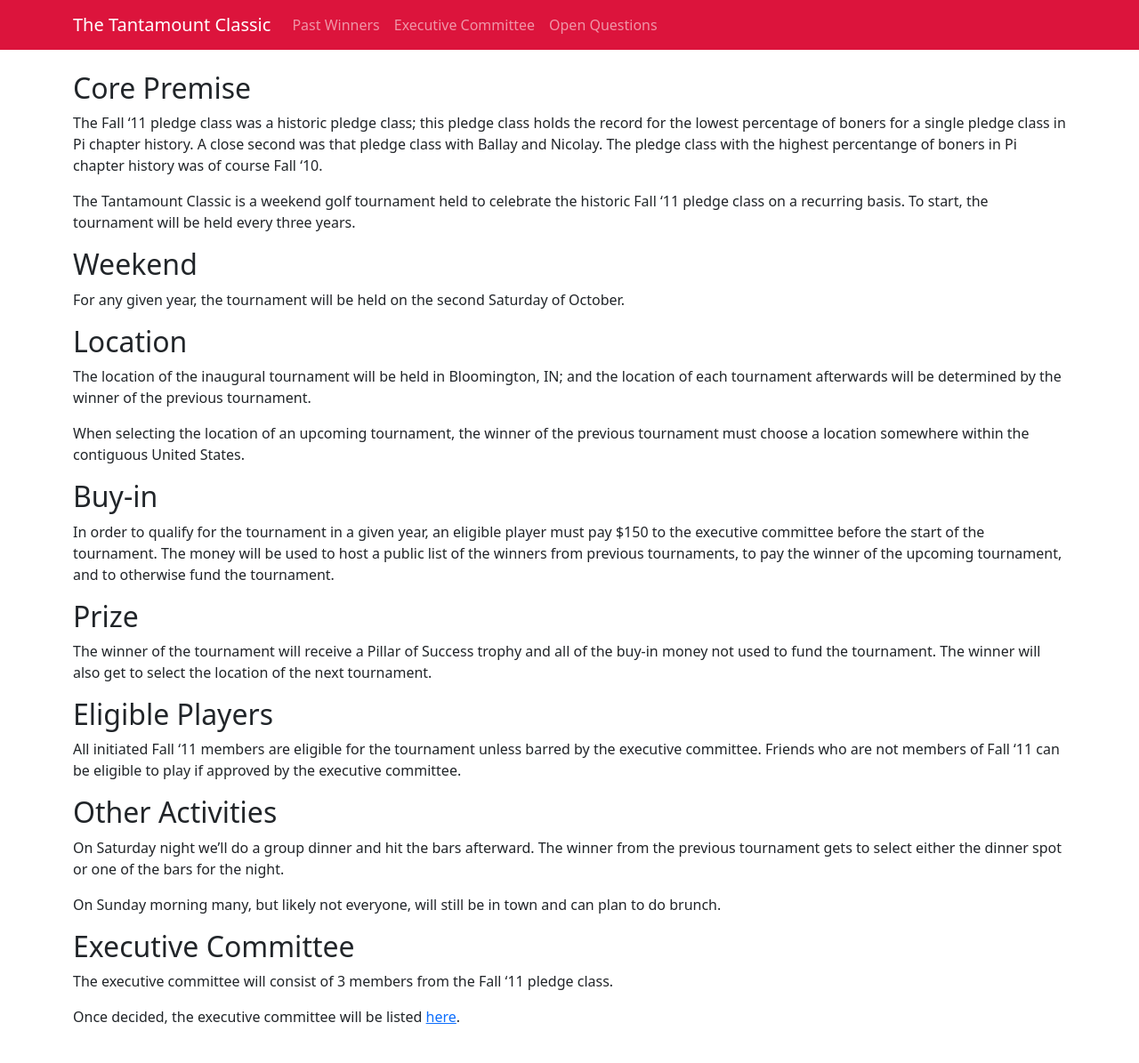
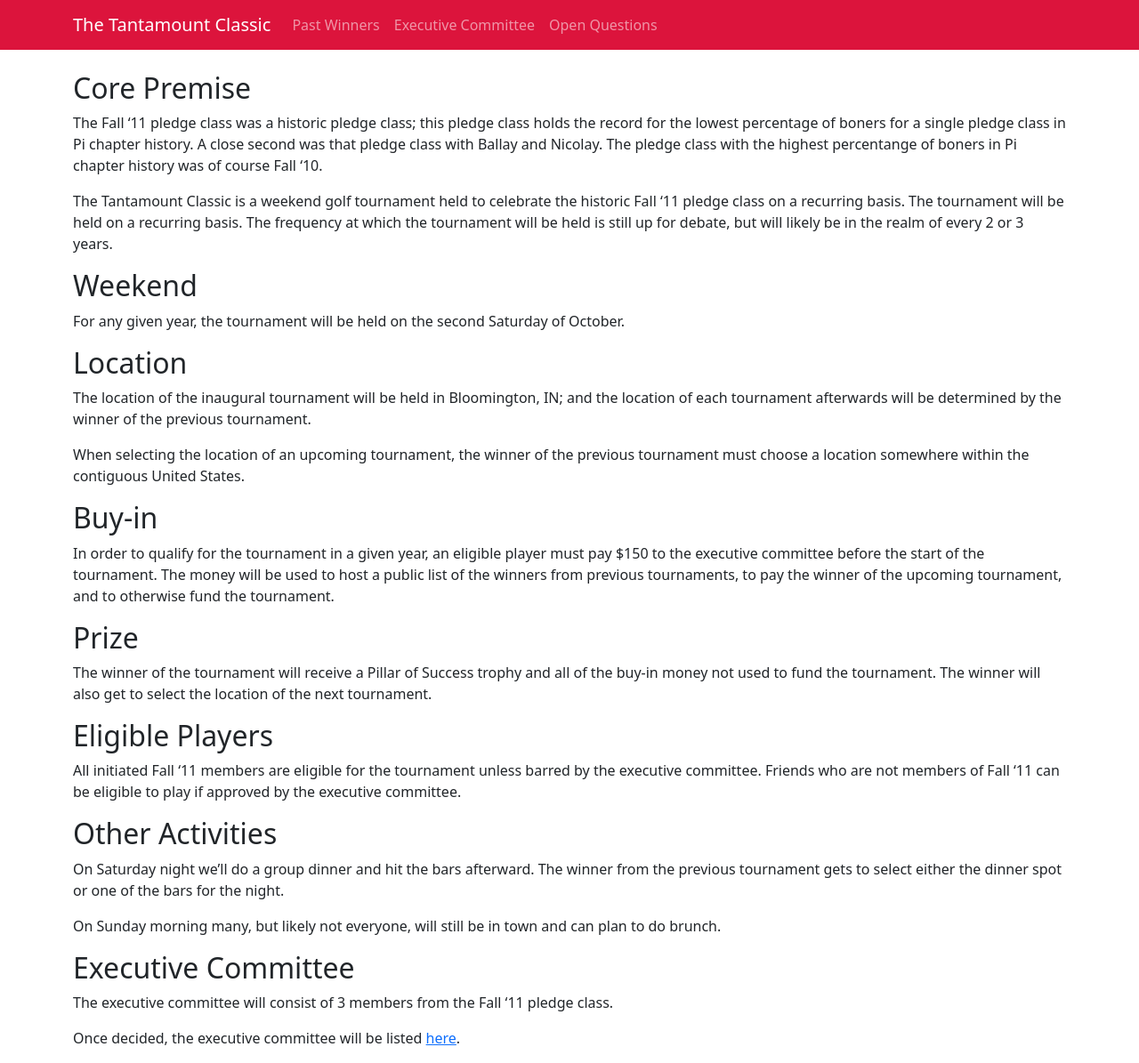
Before and after one commit to tantamount-classic/tantamount-classic.github.io, a Jekyll site: the page built from index.markdown, in a window 1280 px wide. Shown: the whole page at 89% size. Built offline with Jekyll 4.4.1, drawn with Linux system fonts in a browser that asks for light colours; nearby versions of some CDN libraries; before the commit the page ends 1171 px from its top, so only the background shows below that.

Commit message:
Mention that the frequency is still up for debate

```diff
--- a/index.markdown
+++ b/index.markdown
@@ -16,8 +16,10 @@ class with the highest percentange of boners in Pi chapter history was
 of course Fall '10.
 
 The Tantamount Classic is a weekend golf tournament held to celebrate
-the historic Fall '11 pledge class on a recurring basis. To start, the
-tournament will be held every three years.
+the historic Fall '11 pledge class on a recurring basis. The tournament
+will be held on a recurring basis. The frequency at which the tournament
+will be held is still up for debate, but will likely be in the realm of
+every 2 or 3 years.
 
 ## Weekend
 
```
